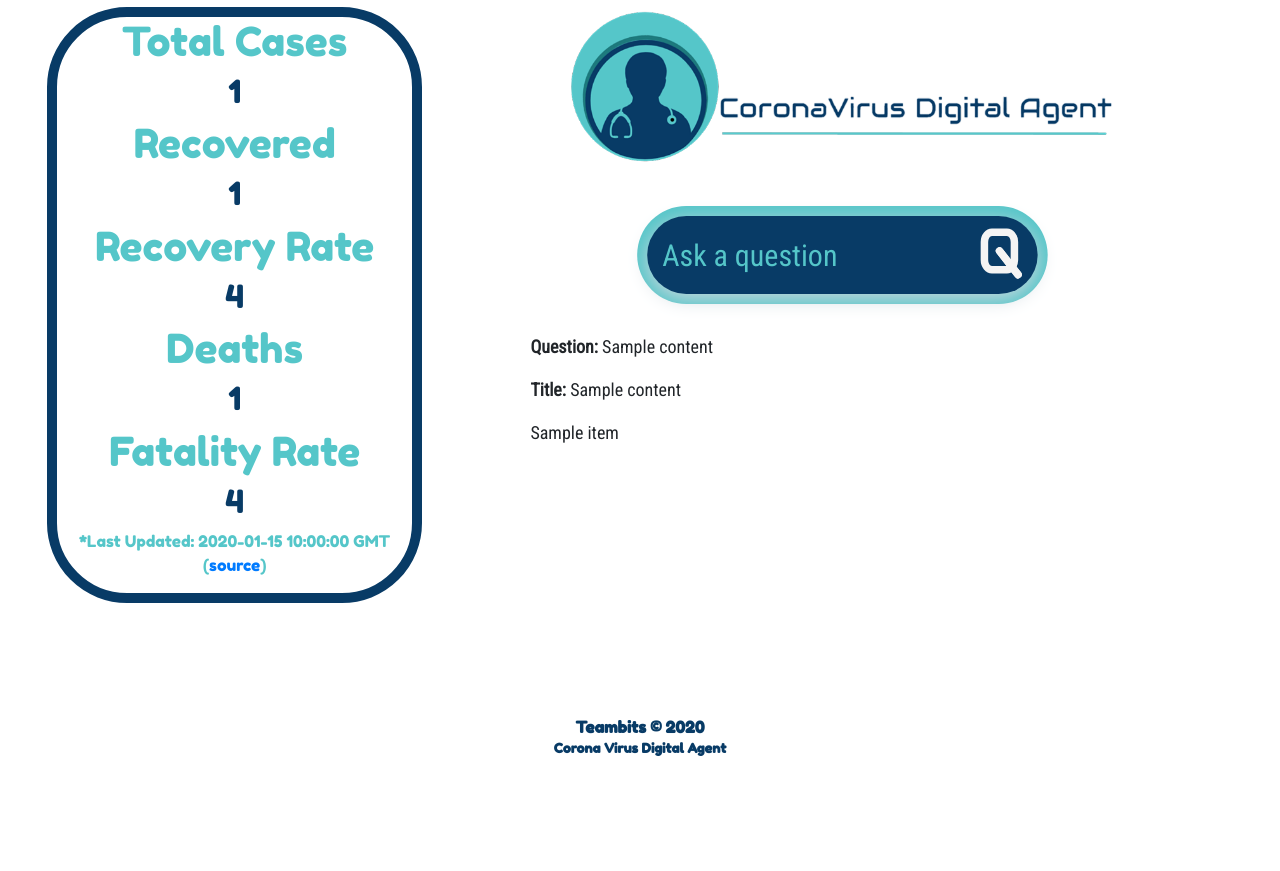
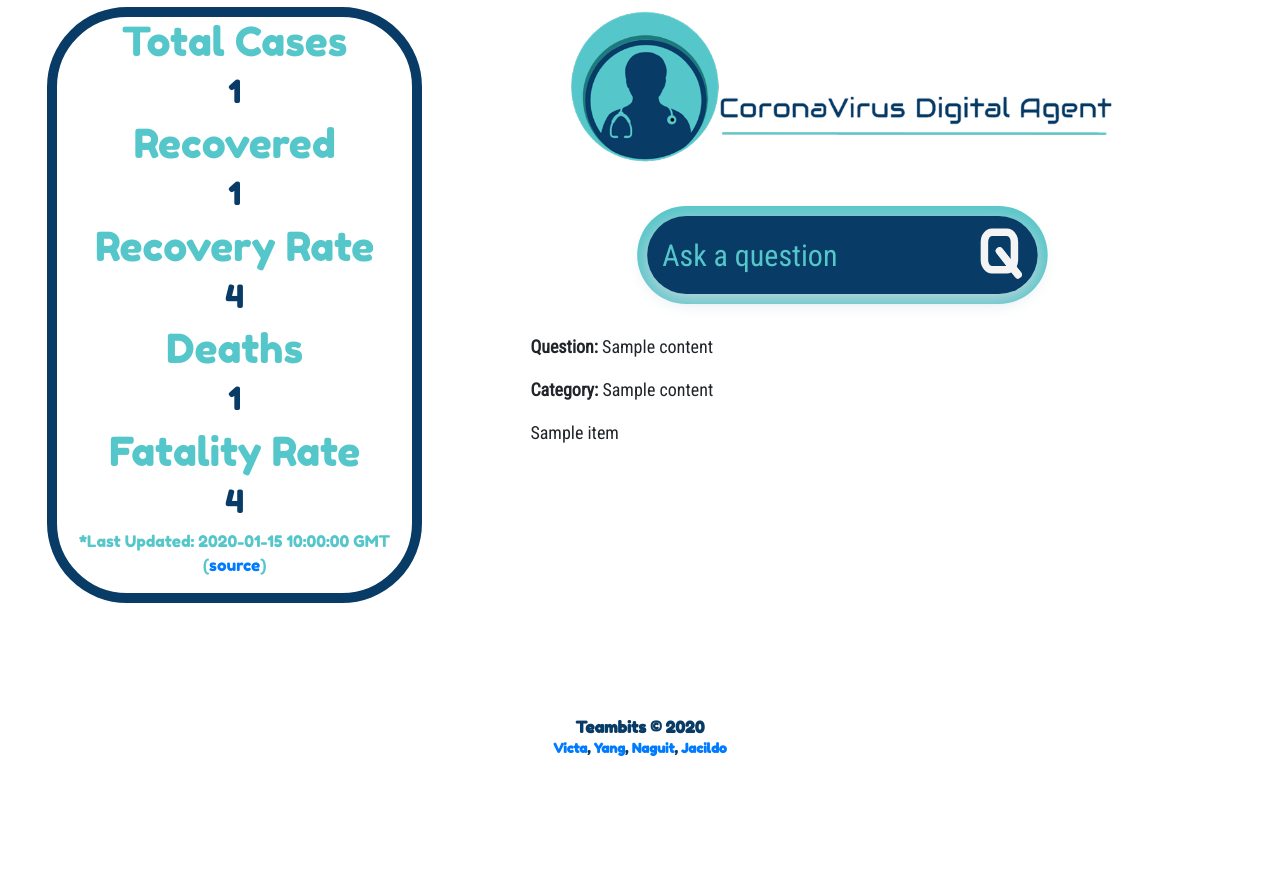
Before and after one commit to victafrancis/COVID19-Digital-Agent-LinearSVC, a Flask app: template templates/index.html in a window 1280 px wide. Shown: the part 57-928 px from the top of the page. Run offline with Flask 2, Linux system fonts and the light colour scheme; the template is opened without the code that fills it: most values are stand-ins (such as "Sample title", 1, 10 or a date in 2020); parts of the project's set-up code (start-up, migrations or seed data) failed here and were passed over; some libraries are stand-ins or nearby versions; some web fonts are replaced.

Commit message:
minor edits

```diff
--- a/templates/index.html
+++ b/templates/index.html
@@ -64,7 +64,7 @@
   {% if content['question'] != '' %}
   <div class="content">
     <p><b>Question: </b>{{ content['question'] }}</p>
-    <p><b>Title: </b>{{ content['response_title'] }}</p>
+    <p><b>Category: </b>{{ content['response_title'] }}</p>
     {% for item in content['response_content']%}
     <p> {{ item|safe }} </p>
     {% endfor %}
@@ -84,7 +84,12 @@
 
   <footer>
     <p style="margin-bottom: 0em;"><b>Teambits &COPY; 2020</b></p>
-    <p style="font-size:smaller; margin-top: 0em;"><b>Corona Virus Digital Agent</b></p>
+    <p style="font-size:smaller; margin-top: 0em;">
+      <b><a href="https://victafrancis.github.io/portfolio/" target="_blank">Victa</a>,
+        <a href="https://lilianyangc.github.io/portfolio/" target="_blank">Yang</a>,
+        <a href="https://naguitsirangel.github.io/Portfolio/index.html" target="_blank">Naguit</a>,
+        <a href="https://jacildoaldrin.github.io/portfolio/" target="_blank">Jacildo</a></b>
+    </p>
   </footer>
 
 
```
